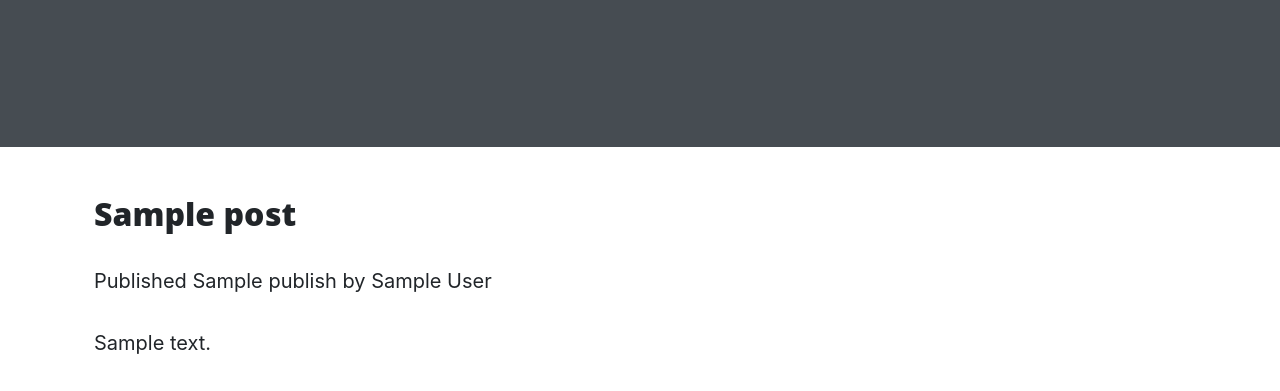
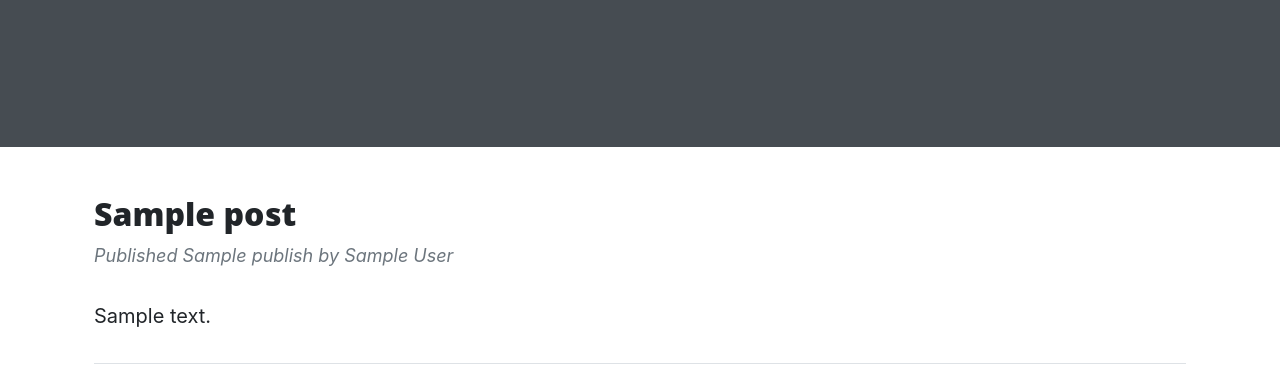
Before and after one commit to borteyhumphrey/blogApp, a Django app: template myblog/blog/templates/blog/post/list.html in a window 1280 px wide. Shown: the part 481-872 px from the top of the page. Run offline with Django 3.2, Linux system fonts and the light colour scheme; the template is opened without the code that fills it: most values are stand-ins (such as "Sample title", 1, 10 or a date in 2020); some libraries are stand-ins or nearby versions.

Commit message:
Add styling

```diff
--- a/myblog/blog/templates/blog/post/list.html
+++ b/myblog/blog/templates/blog/post/list.html
@@ -3,15 +3,18 @@
 
 {% block content %}
     {% for post in posts %}
-        <h2>
+        <div class="post-preview">
+            <h2  class="post-title">
                 <a href="{{ post.get_absolute_url }}">
                     {{ post.title }}
                 </a>
             </h2>
-        <p>
+            <p class="post-meta">
                 Published {{ post.publish }} by {{ post.author }}
             </p>
             {{ post.body|truncatewords:30|linebreaks }}
+        </div>
     {% endfor %}
+    <hr class="my-4" />
     {% include "pagination.html" with page=page_obj %}
 {% endblock %}
```
Lines whose indentation alone changed are shown as unchanged.
